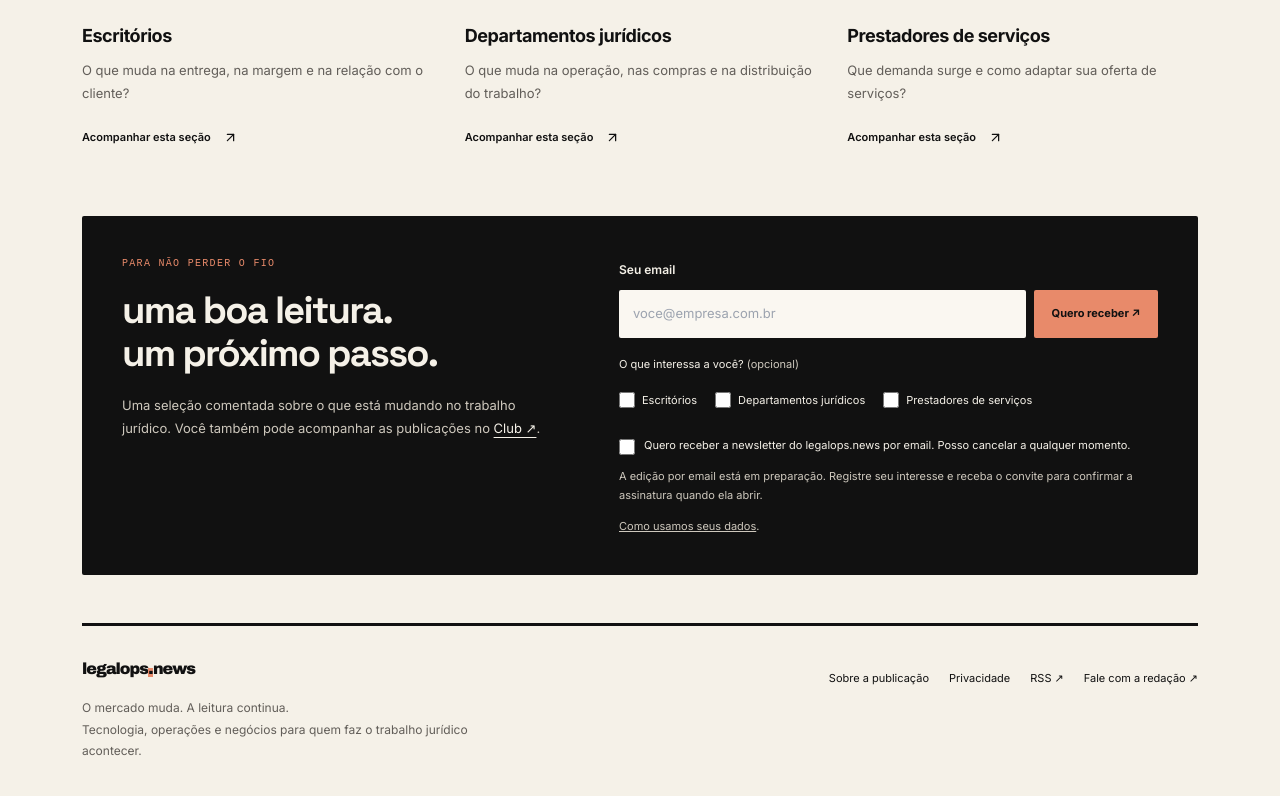
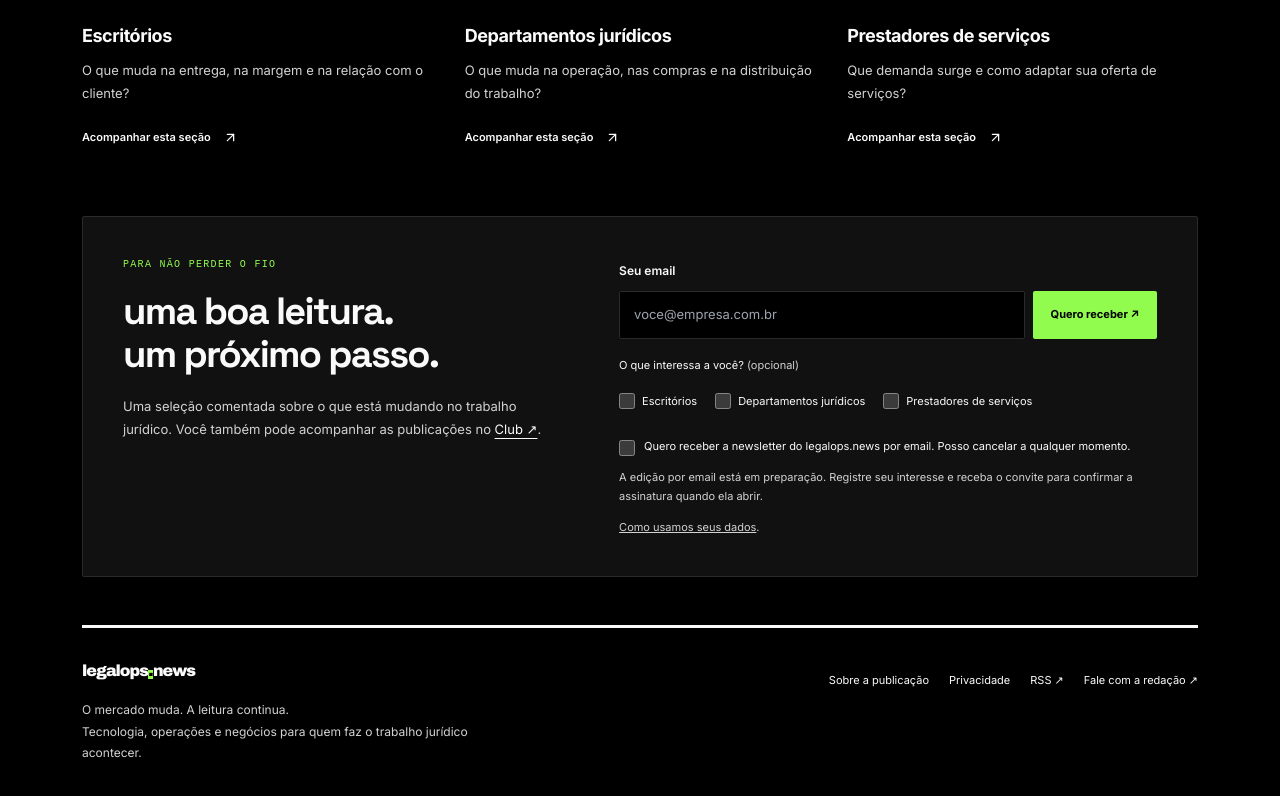
Before and after one commit to agenciaspace/legalops, a Next.js app: page /news in a window 1280 px wide. Shown: the part 1236-2032 px from the top of the page. Built offline with nearby package versions, Linux system fonts and the light colour scheme; no server answers; the database is empty.

Commit message:
Apply 404 Media dark palette to News while preserving typography

```diff
--- a/app/news/news.css
+++ b/app/news/news.css
@@ -1,4 +1,29 @@
-.news-site { --news-line: var(--lo-border); background: var(--lo-cream); color: var(--lo-ink); min-height: 100vh; font-family: var(--lo-body-font); }
+/* Public News palette follows 404 Media; typography stays in the shared system. */
+.news-site {
+  --lo-cream: #000000;
+  --lo-surface: #111111;
+  --lo-ink: #FAFAFA;
+  --lo-text: #E5E5E5;
+  --lo-muted: #D2D2D2;
+  --lo-sand: #1A1A1A;
+  --lo-border: #2A2A2A;
+  --lo-accent: #91FC4E;
+  --lo-terracotta: #91FC4E;
+  --lo-coral: #91FC4E;
+  --news-line: var(--lo-border);
+  background: var(--lo-cream);
+  color: var(--lo-ink);
+  color-scheme: dark;
+  min-height: 100vh;
+  font-family: var(--lo-body-font);
+}
+.news-site ::selection { background: var(--lo-coral); color: var(--lo-cream); }
+/* BrandWordmark supplies inline brand colors; override only the News punctuation. */
+.news-site [aria-label="legalops.news"] > span:nth-child(2) {
+  color: var(--lo-cream) !important;
+  background: linear-gradient(transparent 45%, var(--lo-coral) 45%) !important;
+}
+
 .news-wrap { max-width: 1180px; margin: auto; padding-inline: 32px; }
 .news-site :focus-visible { outline: 2px solid var(--lo-accent); outline-offset: 4px; }
 .news-site :where(h1,h2,h3,p) { overflow-wrap: anywhere; }
@@ -152,3 +177,17 @@
 .news-site :is(h1,h2,h3){font-weight:700}.news-nameplate{justify-content:flex-start}.news-site .news-wordmark{font-size:clamp(42px,8.7vw,115px)}.news-site :is(.news-kicker,.news-masthead-top,.news-edition,.news-nav){font-family:monospace;font-weight:400}.news-site .news-nameplate{padding-block:22px 26px}
 
 .news-cover.news-photo{padding:0;background:var(--lo-sand)}.news-photo img{width:100%;height:100%;object-fit:cover;display:block}.news-article-photo{margin:28px 0}.news-article-photo img{width:100%;height:auto;display:block;border:1px solid var(--lo-border)}.news-article-photo figcaption{font-size:11px;line-height:1.7;color:var(--lo-muted);margin-top:10px}.news-article-photo figcaption a{text-decoration:underline;margin-right:8px}
+
+/* Keep inverse panels and filled controls legible in the public dark palette. */
+.news-site .news-utility { background: var(--lo-cream); color: var(--lo-ink); }
+.news-site .news-newsletter { background: var(--lo-surface); color: var(--lo-ink); border: 1px solid var(--lo-border); }
+.news-site .news-newsletter>div>p:last-child,
+.news-site .news-signup legend span,
+.news-site .news-form-note { color: var(--lo-muted); }
+.news-site .news-newsletter>div>p:last-child a,
+.news-site .news-form-success { color: var(--lo-ink); }
+.news-site .news-email-row input { background: var(--lo-cream); border: 1px solid var(--lo-border); }
+.news-site .news-email-row button,
+.news-site .news-topics [aria-current=page] { color: var(--lo-cream); }
+.news-site .news-cover:not(.news-photo) { color: var(--lo-cream); }
+.news-site .news-cover:is(.news-cover-1, .news-cover-3) { color: var(--lo-ink); }
```
Also changed, not shown: 3 other files (tests, documents, lock files or other folders).
